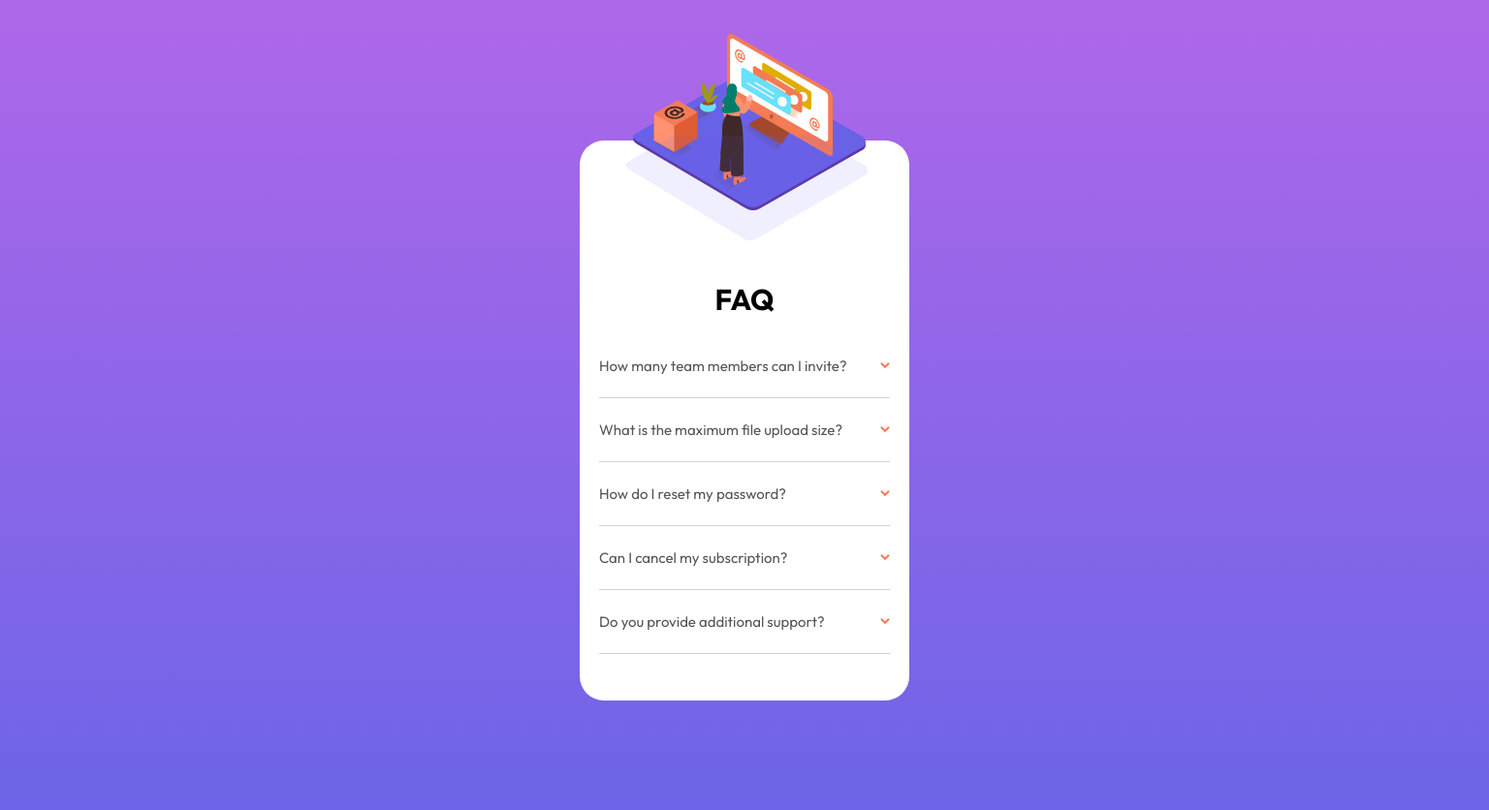
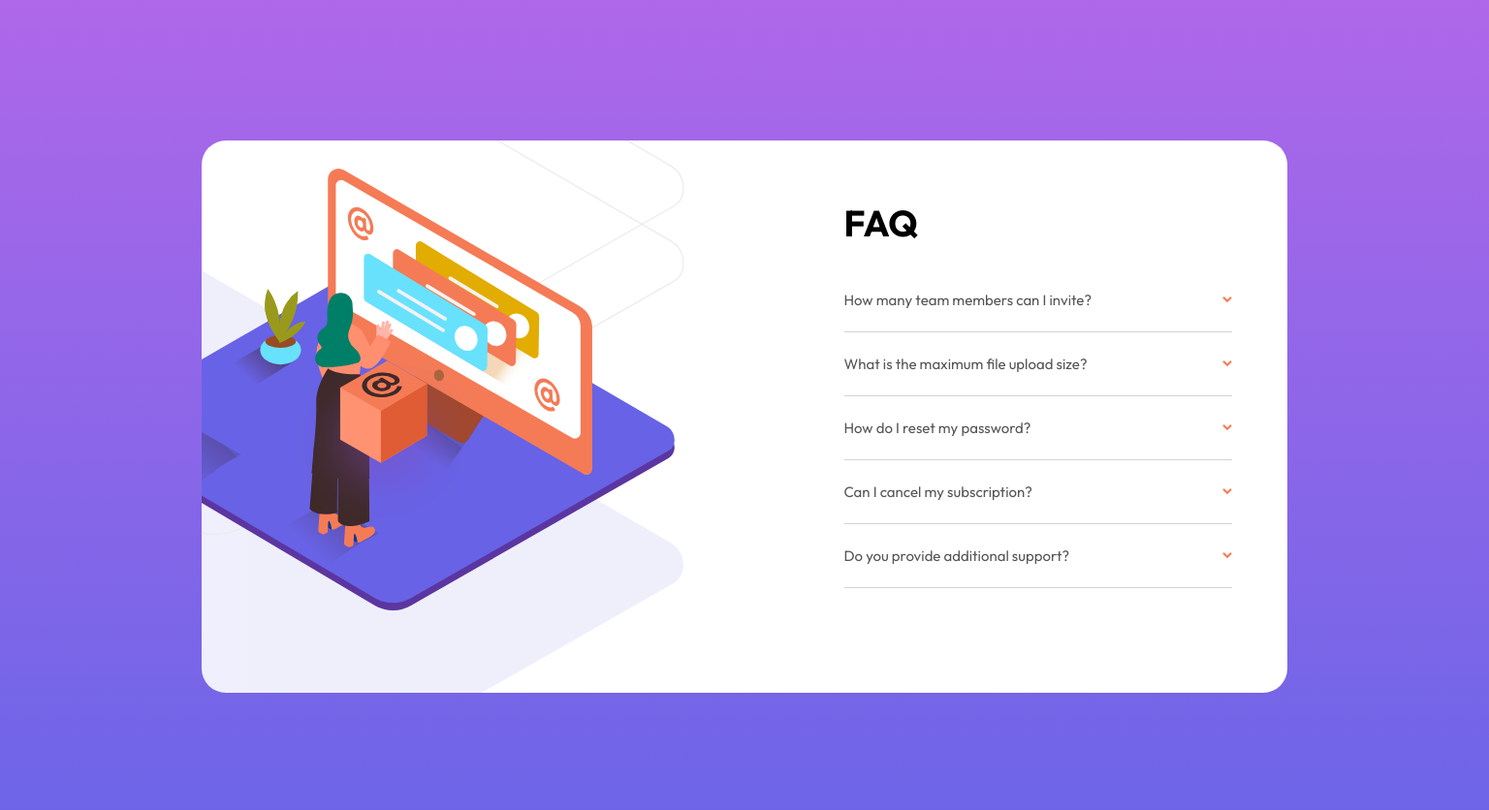
Before and after one commit to quintydj/FAQ-accordion-card, a plain HTML site: page index.html in a window 1536 px wide. Shown: the whole page at 97% size. Drawn offline with Linux system fonts and the light colour scheme.

Commit message:
aangepast voor desktop

```diff
--- a/index.html
+++ b/index.html
@@ -17,28 +17,45 @@
     <article>
       <div class="foto">
         <img
-          class="vrouw"
+          class="vrouw mobiel"
           src="./images/illustration-woman-online-mobile.svg"
           alt="Illustration of a woman by the computer"
         />
         <img
-          class="schaduw"
+          class="schaduw mobiel"
           src="./images/bg-pattern-mobile.svg"
           alt="Shadow from the illustration"
         />
       </div>
       <div class="doos">
+        <div class="fotoDesktop">
+          <img
+            class="schaduwDesktop desktop"
+            src="./images/bg-pattern-desktop.svg"
+            alt="Shadow from the illustration"
+          />
+          <img
+            class="vrouwDesktop desktop"
+            src="./images/illustration-woman-online-desktop.svg"
+            alt="Illustration of a woman by the computer"
+          />
+        </div>
+        <div class="vragenDesktop">
           <div class="faq"><h1>FAQ</h1></div>
           <div class="vragen vragen1">
             <div class="vraag vraag1">
               <p>How many team members can I invite?</p>
-            <img class="img1" src="./images/icon-arrow-down.svg" alt="Arrow" />
+              <img
+                class="img1"
+                src="./images/icon-arrow-down.svg"
+                alt="Arrow"
+              />
             </div>
 
             <div class="antwoord antwoord1">
               <p>
-              You can invite up to 2 additional users on the Free plan. There is
-              no limit on team members for the Premium plan.
+                You can invite up to 2 additional users on the Free plan. There
+                is no limit on team members for the Premium plan.
               </p>
             </div>
           </div>
@@ -46,12 +63,16 @@
           <div class="vragen vragen2">
             <div class="vraag vraag2">
               <p>What is the maximum file upload size?</p>
-            <img class="img2" src="./images/icon-arrow-down.svg" alt="Arrow" />
+              <img
+                class="img2"
+                src="./images/icon-arrow-down.svg"
+                alt="Arrow"
+              />
             </div>
             <div class="antwoord antwoord2">
               <p>
-              No more than 2GB. All files in your account must fit your allotted
-              storage space.
+                No more than 2GB. All files in your account must fit your
+                allotted storage space.
               </p>
             </div>
           </div>
@@ -59,7 +80,11 @@
           <div class="vragen vragen3">
             <div class="vraag vraag3">
               <p>How do I reset my password?</p>
-            <img class="img3" src="./images/icon-arrow-down.svg" alt="Arrow" />
+              <img
+                class="img3"
+                src="./images/icon-arrow-down.svg"
+                alt="Arrow"
+              />
             </div>
             <div class="antwoord antwoord3">
               <p>
@@ -72,12 +97,16 @@
           <div class="vragen vragen4">
             <div class="vraag vraag4">
               <p>Can I cancel my subscription?</p>
-            <img class="img4" src="./images/icon-arrow-down.svg" alt="Arrow" />
+              <img
+                class="img4"
+                src="./images/icon-arrow-down.svg"
+                alt="Arrow"
+              />
             </div>
             <div class="antwoord antwoord4">
               <p>
-              Yes! Send us a message and we’ll process your request no questions
-              asked.
+                Yes! Send us a message and we’ll process your request no
+                questions asked.
               </p>
             </div>
           </div>
@@ -85,7 +114,11 @@
           <div class="vragen vragen5">
             <div class="vraag vraag5">
               <p>Do you provide additional support?</p>
-            <img class="img5" src="./images/icon-arrow-down.svg" alt="Arrow" />
+              <img
+                class="img5"
+                src="./images/icon-arrow-down.svg"
+                alt="Arrow"
+              />
             </div>
             <div class="antwoord antwoord5">
               <p>
@@ -96,6 +129,13 @@
           </div>
           <hr />
         </div>
+      </div>
+      <div class="fotoBox">
+        <img
+          src="./images/illustration-box-desktop.svg"
+          alt="Illustration of a box"
+        />
+      </div>
     </article>
   </body>
 </html>
--- a/style.css
+++ b/style.css
@@ -10,8 +10,12 @@ article {
     margin-top: 135px;
 }
 
+.fotoBox {
+    display: none;
+}
+
 .foto {
-    position: sticky;
+    position: fixed;
 }
 
 .doos {
@@ -27,14 +31,18 @@ article {
     width: 240px;
     position: absolute;
     top: -100px;
-    left: 65px;
+    left: -120px;
 }
 
 .schaduw {
     width: 250px;
     position: absolute;
     top: 5px;
-    left: 57px;
+    left: -126px;
+}
+
+.desktop {
+    display: none;
 }
 
 .faq {
@@ -42,7 +50,7 @@ article {
     display: flex;
     justify-content: center;
     font-family: 'Outfit', sans-serif;
-    font-size: 20px;
+    font-size: 25px;
 }
 
 .vraag {
@@ -68,3 +76,68 @@ hr {
     height: 1px;
     border: none;
 }
+
+@media (min-width: 1440px) {
+    .doos {
+        display: flex;
+        flex-direction: row;
+        width: 1000px;
+        justify-content: center;
+        padding-right: 100px;
+        overflow: hidden;
+        padding-bottom: 100px;
+    }
+
+    .mobiel {
+        display: none;
+    }
+
+    .desktop {
+        display: block;
+    }
+
+    .vrouwDesktop {
+        width: 600px;
+        position: relative;
+        left: -75px;
+        top: -970px;
+    }
+
+    .schaduwDesktop {
+        width: 1000px;
+        position: relative;
+        left: -465px;
+        top: -280px;
+    }
+
+    .fotoDesktop {
+        height: 450px;
+        width: 700px;
+    }
+
+    .faq {
+        display: flex;
+        justify-content: flex-start;
+        margin-top: 10px;
+    }
+
+    .vragen {
+        width: 400px;
+        margin-right: 15px;
+    }
+
+    .vraag:hover {
+        color: hsl(14, 88%, 65%);
+    }
+
+    hr {
+        margin-right: 15px;
+    }
+
+    .fotoBox {
+        display: block;
+        position: absolute;
+        left: 300px;
+        top: 370px;
+    }
+}
```
Also changed, not shown: images/bg-pattern-desktop.svg (added), images/illustration-box-desktop.svg (added), images/illustration-woman-online-desktop.svg (added). Lines whose indentation alone changed are shown as unchanged.
